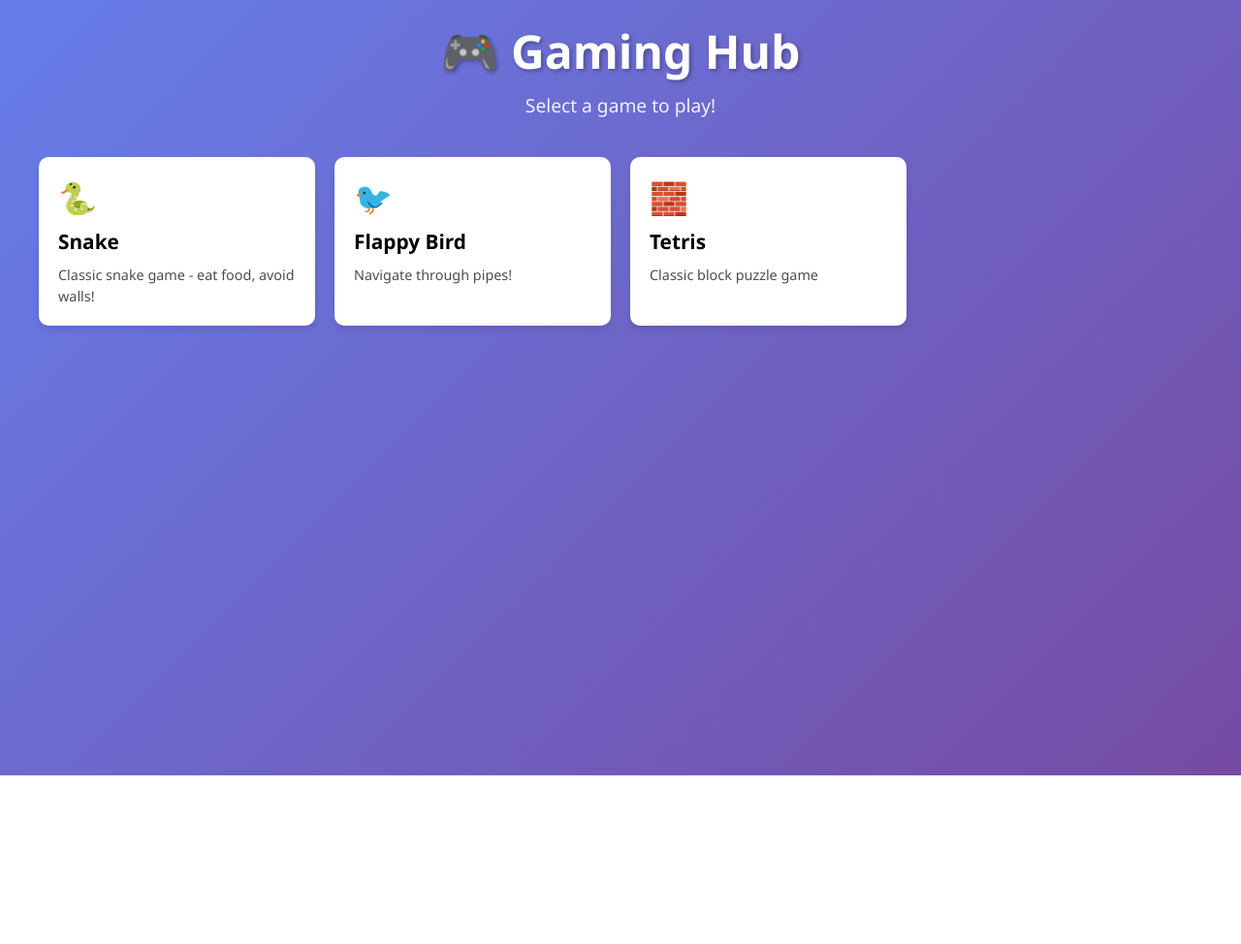
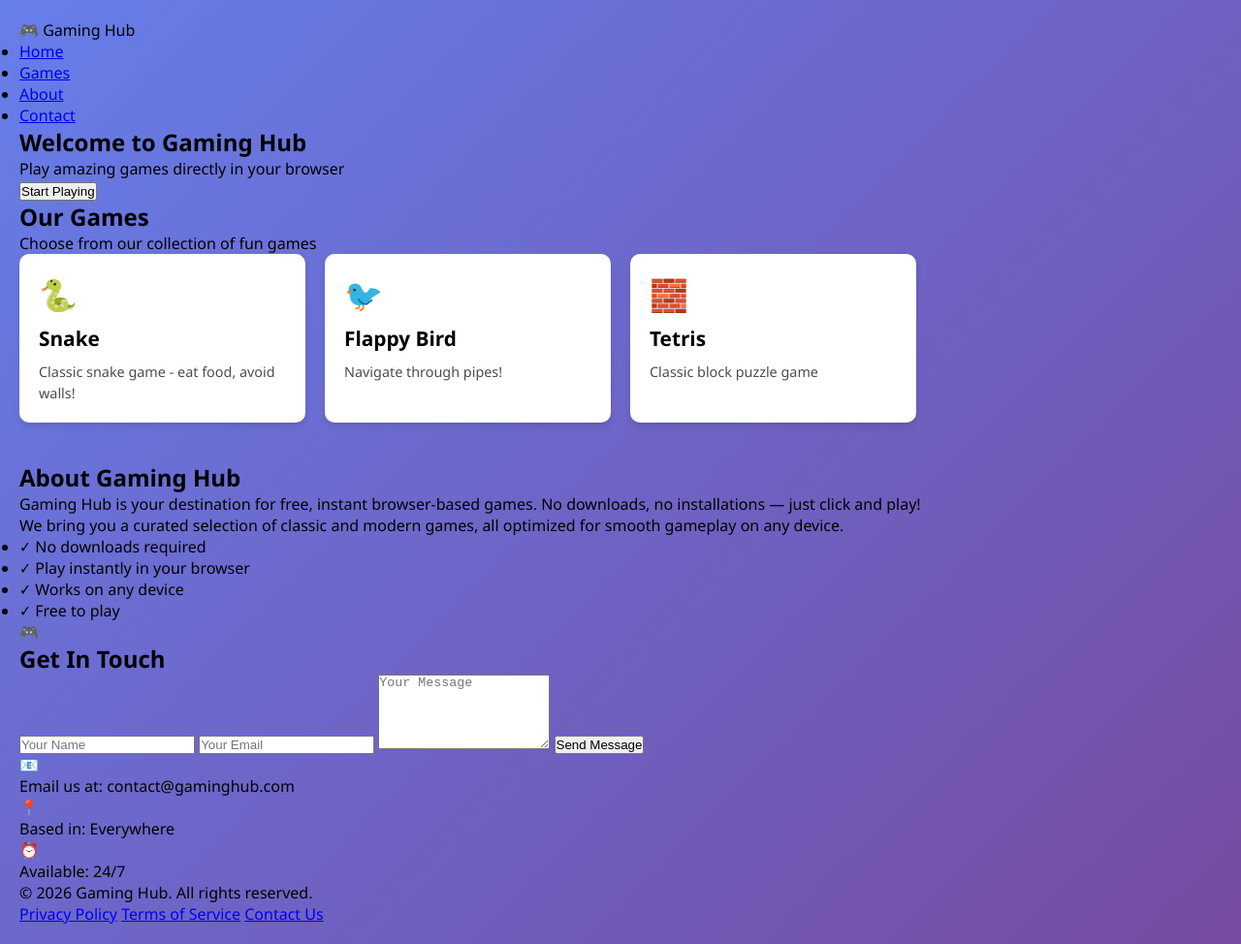
Before and after one commit to heymanguy/gaming-website, a plain HTML site: page index.html in a window 1280 px wide. Shown: the whole page at 97% size. Before the commit the page ends 800 px from the top, so only its background shows below. Drawn offline with Linux system fonts and the light colour scheme.

Commit message:
Update index.html

```diff
--- a/index.html
+++ b/index.html
@@ -3,27 +3,115 @@
 <head>
     <meta charset="UTF-8">
     <meta name="viewport" content="width=device-width, initial-scale=1.0">
-    <title>Gaming Hub</title>
+    <title>Gaming Hub - Play Your Favorite Games</title>
     <link rel="stylesheet" href="styles.css">
 </head>
 <body>
-    <div class="container">
-        <header>
-            <h1>🎮 Gaming Hub</h1>
-            <p>Select a game to play!</p>
-        </header>
+    <!-- Navigation Bar -->
+    <nav class="navbar">
+        <div class="nav-container">
+            <div class="nav-logo">
+                🎮 Gaming Hub
+            </div>
+            <ul class="nav-menu">
+                <li><a href="#home" class="nav-link">Home</a></li>
+                <li><a href="#games" class="nav-link">Games</a></li>
+                <li><a href="#about" class="nav-link">About</a></li>
+                <li><a href="#contact" class="nav-link">Contact</a></li>
+            </ul>
+        </div>
+    </nav>
 
-        <div class="games-section">
+    <!-- Home Section -->
+    <section id="home" class="hero">
+        <div class="hero-content">
+            <h1>Welcome to Gaming Hub</h1>
+            <p>Play amazing games directly in your browser</p>
+            <button class="cta-button" onclick="scrollToGames()">Start Playing</button>
+        </div>
+    </section>
+
+    <!-- Games Section -->
+    <section id="games" class="games-section">
+        <div class="section-container">
+            <h2>Our Games</h2>
+            <p class="section-subtitle">Choose from our collection of fun games</p>
             <div class="games-list" id="gamesList"></div>
         </div>
+    </section>
 
-        <div id="gameModal" class="modal">
-            <div class="modal-content">
-                <span class="close">&times;</span>
-                <h2 id="gameTitle"></h2>
-                <div id="gameContainer"></div>
-                <button id="backButton" class="back-btn">← Back to Games</button>
+    <!-- About Section -->
+    <section id="about" class="about-section">
+        <div class="section-container">
+            <h2>About Gaming Hub</h2>
+            <div class="about-content">
+                <div class="about-text">
+                    <p>Gaming Hub is your destination for free, instant browser-based games. No downloads, no installations — just click and play!</p>
+                    <p>We bring you a curated selection of classic and modern games, all optimized for smooth gameplay on any device.</p>
+                    <ul class="features-list">
+                        <li>✓ No downloads required</li>
+                        <li>✓ Play instantly in your browser</li>
+                        <li>✓ Works on any device</li>
+                        <li>✓ Free to play</li>
+                    </ul>
+                </div>
+                <div class="about-image">
+                    <div class="image-placeholder">
+                        🎮
+                    </div>
+                </div>
             </div>
+        </div>
+    </section>
+
+    <!-- Contact Section -->
+    <section id="contact" class="contact-section">
+        <div class="section-container">
+            <h2>Get In Touch</h2>
+            <div class="contact-content">
+                <form class="contact-form" id="contactForm">
+                    <input type="text" placeholder="Your Name" required>
+                    <input type="email" placeholder="Your Email" required>
+                    <textarea placeholder="Your Message" rows="5" required></textarea>
+                    <button type="submit" class="submit-btn">Send Message</button>
+                </form>
+                <div class="contact-info">
+                    <div class="info-item">
+                        <span class="info-icon">📧</span>
+                        <p>Email us at: contact@gaminghub.com</p>
+                    </div>
+                    <div class="info-item">
+                        <span class="info-icon">📍</span>
+                        <p>Based in: Everywhere</p>
+                    </div>
+                    <div class="info-item">
+                        <span class="info-icon">⏰</span>
+                        <p>Available: 24/7</p>
+                    </div>
+                </div>
+            </div>
+        </div>
+    </section>
+
+    <!-- Footer -->
+    <footer class="footer">
+        <div class="footer-content">
+            <p>&copy; 2026 Gaming Hub. All rights reserved.</p>
+            <div class="footer-links">
+                <a href="#home">Privacy Policy</a>
+                <a href="#home">Terms of Service</a>
+                <a href="#contact">Contact Us</a>
+            </div>
+        </div>
+    </footer>
+
+    <!-- Game Modal -->
+    <div id="gameModal" class="modal">
+        <div class="modal-content">
+            <span class="close">&times;</span>
+            <h2 id="gameTitle"></h2>
+            <div id="gameContainer"></div>
+            <button id="backButton" class="back-btn">← Back to Games</button>
         </div>
     </div>
 
```
